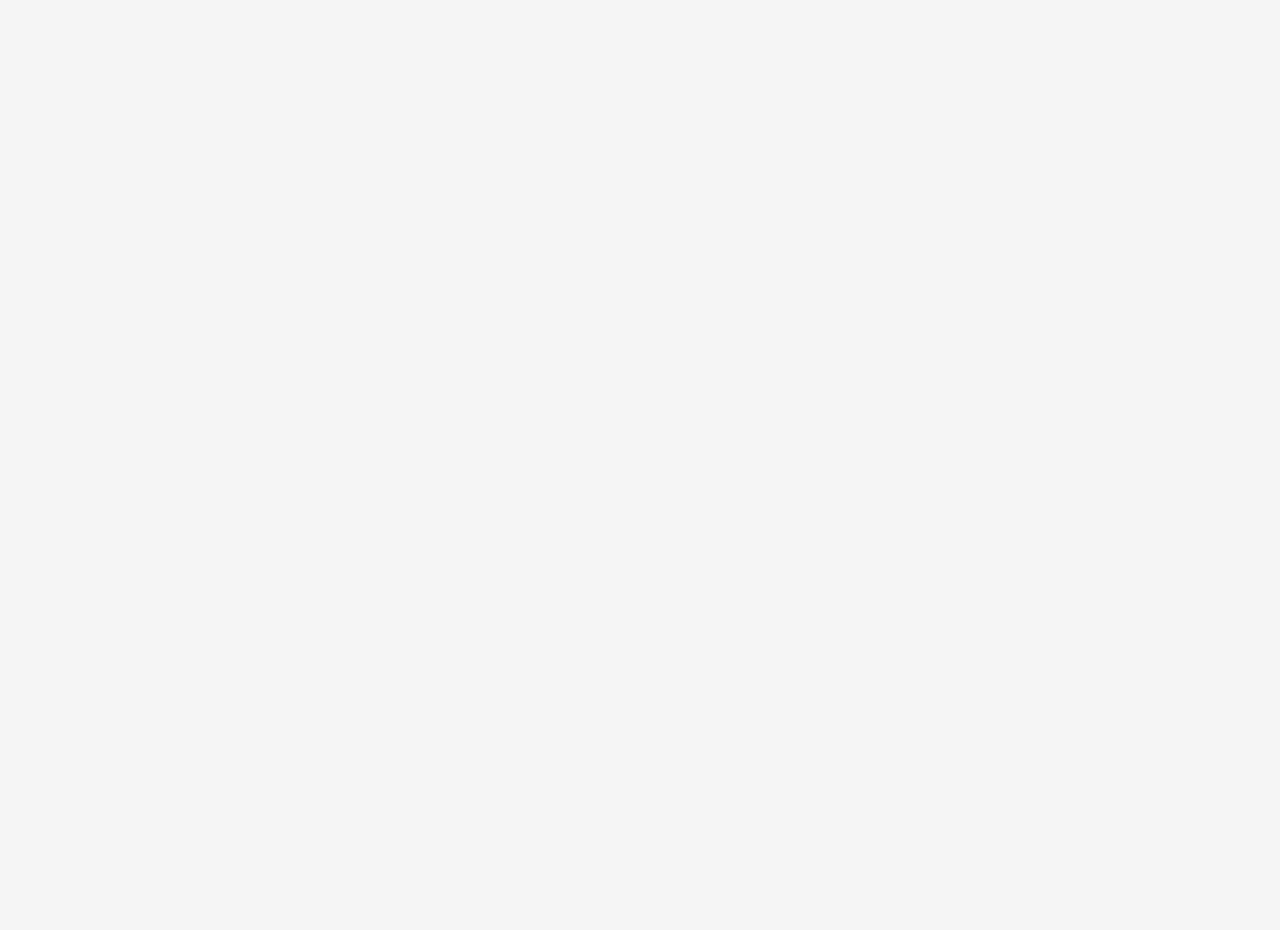
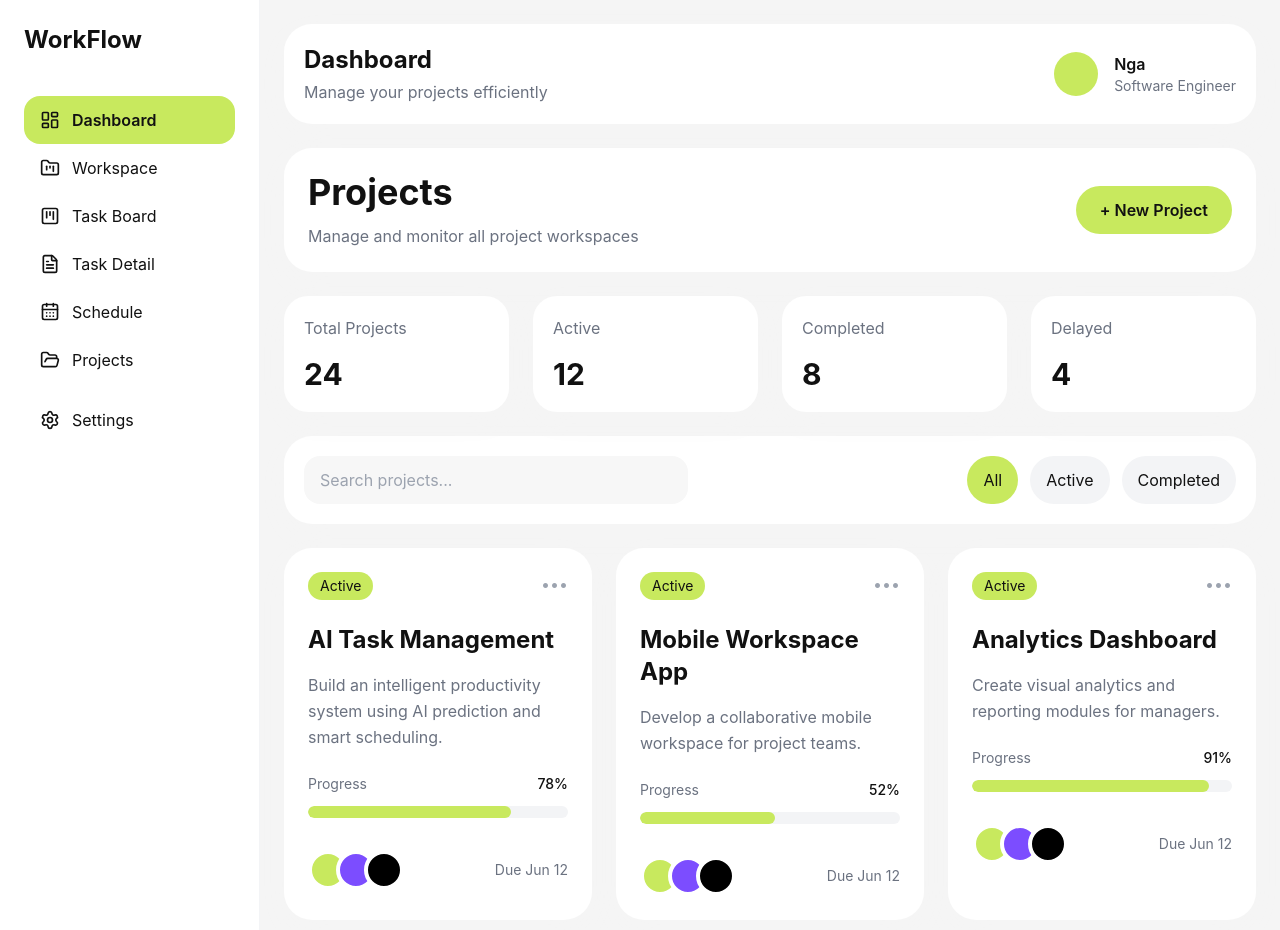
Before and after one commit to nga4704/task-management-ai, a React (Vite) app in the folder frontend/: page /projects in a window 1280 px wide. Before the commit this address had no page. Shown: the top 930 px of the page. Before the commit the page ends 800 px from the top, so only its background shows below. Built offline with nearby package versions, Linux system fonts and the light colour scheme.

Commit message:
feat: project core ui

```diff
--- a/frontend/src/components/layout/Sidebar.tsx
+++ b/frontend/src/components/layout/Sidebar.tsx
@@ -4,7 +4,8 @@ import {
   Settings,
   KanbanSquare,
   FileText,
-  CalendarDays
+  CalendarDays,
+  FolderOpen
 } from "lucide-react";
 import { Link } from "react-router-dom";
 
@@ -55,7 +56,12 @@ function Sidebar() {
             title="Schedule"
           />
         </Link>
-
+        <Link to="/projects">
+          <SidebarItem
+            icon={<FolderOpen size={20} />}
+            title="Projects"
+          />
+        </Link>
         <SidebarItem
           icon={<Settings size={20} />}
           title="Settings"
--- /dev/null
+++ b/frontend/src/components/projects/ProjectFilter.tsx
@@ -0,0 +1,68 @@
+function ProjectFilter() {
+  return (
+    <div
+      className="
+        bg-white
+        rounded-[28px]
+        p-5
+        shadow-soft
+        flex
+        flex-col
+        lg:flex-row
+        gap-4
+        justify-between
+      "
+    >
+      <input
+        type="text"
+        placeholder="Search projects..."
+        className="
+          bg-[#F7F7F7]
+          rounded-2xl
+          px-4
+          py-3
+          outline-none
+          w-full
+          lg:max-w-sm
+        "
+      />
+
+      <div className="flex gap-3">
+        <button
+          className="
+            bg-primary
+            px-4
+            py-2
+            rounded-full
+          "
+        >
+          All
+        </button>
+
+        <button
+          className="
+            bg-gray-100
+            px-4
+            py-2
+            rounded-full
+          "
+        >
+          Active
+        </button>
+
+        <button
+          className="
+            bg-gray-100
+            px-4
+            py-2
+            rounded-full
+          "
+        >
+          Completed
+        </button>
+      </div>
+    </div>
+  );
+}
+
+export default ProjectFilter;
--- /dev/null
+++ b/frontend/src/components/projects/ProjectGridCard.tsx
@@ -0,0 +1,92 @@
+import TeamAvatarGroup from "./TeamAvatarGroup";
+
+type ProjectGridCardProps = {
+  title: string;
+  description: string;
+  progress: number;
+};
+
+function ProjectGridCard({
+  title,
+  description,
+  progress,
+}: ProjectGridCardProps) {
+  return (
+    <div
+      className="
+        bg-white
+        rounded-[28px]
+        p-6
+        shadow-soft
+      "
+    >
+      <div className="flex justify-between items-start">
+        <span
+          className="
+            bg-primary
+            px-3
+            py-1
+            rounded-full
+            text-sm
+          "
+        >
+          Active
+        </span>
+
+        <button className="text-gray-400">
+          •••
+        </button>
+      </div>
+
+      <h2 className="text-2xl font-bold mt-6">
+        {title}
+      </h2>
+
+      <p className="text-gray-500 mt-4 leading-relaxed">
+        {description}
+      </p>
+
+      <div className="mt-6">
+        <div className="flex justify-between mb-3">
+          <span className="text-sm text-gray-500">
+            Progress
+          </span>
+
+          <span className="text-sm font-medium">
+            {progress}%
+          </span>
+        </div>
+
+        <div
+          className="
+            h-3
+            bg-gray-100
+            rounded-full
+            overflow-hidden
+          "
+        >
+          <div
+            className="
+              h-full
+              bg-primary
+              rounded-full
+            "
+            style={{
+              width: `${progress}%`,
+            }}
+          />
+        </div>
+      </div>
+
+      <div className="mt-8 flex justify-between items-center">
+        <TeamAvatarGroup />
+
+        <p className="text-sm text-gray-500">
+          Due Jun 12
+        </p>
+      </div>
+    </div>
+  );
+}
+
+export default ProjectGridCard;
--- /dev/null
+++ b/frontend/src/components/projects/ProjectStatsCard.tsx
@@ -0,0 +1,30 @@
+type ProjectStatsCardProps = {
+  title: string;
+  value: string;
+};
+
+function ProjectStatsCard({
+  title,
+  value,
+}: ProjectStatsCardProps) {
+  return (
+    <div
+      className="
+        bg-white
+        rounded-[24px]
+        p-5
+        shadow-soft
+      "
+    >
+      <p className="text-gray-500">
+        {title}
+      </p>
+
+      <h2 className="text-3xl font-bold mt-4">
+        {value}
+      </h2>
+    </div>
+  );
+}
+
+export default ProjectStatsCard;
--- /dev/null
+++ b/frontend/src/components/projects/ProjectsHeader.tsx
@@ -0,0 +1,42 @@
+function ProjectsHeader() {
+  return (
+    <div
+      className="
+        bg-white
+        rounded-[28px]
+        p-6
+        shadow-soft
+        flex
+        flex-col
+        lg:flex-row
+        lg:items-center
+        lg:justify-between
+        gap-6
+      "
+    >
+      <div>
+        <h1 className="text-4xl font-bold">
+          Projects
+        </h1>
+
+        <p className="text-gray-500 mt-3">
+          Manage and monitor all project workspaces
+        </p>
+      </div>
+
+      <button
+        className="
+          bg-primary
+          px-6
+          py-3
+          rounded-full
+          font-semibold
+        "
+      >
+        + New Project
+      </button>
+    </div>
+  );
+}
+
+export default ProjectsHeader;
--- /dev/null
+++ b/frontend/src/components/projects/TeamAvatarGroup.tsx
@@ -0,0 +1,40 @@
+function TeamAvatarGroup() {
+  return (
+    <div className="flex -space-x-3">
+      <div
+        className="
+          w-10
+          h-10
+          rounded-full
+          bg-primary
+          border-4
+          border-white
+        "
+      />
+
+      <div
+        className="
+          w-10
+          h-10
+          rounded-full
+          bg-secondary
+          border-4
+          border-white
+        "
+      />
+
+      <div
+        className="
+          w-10
+          h-10
+          rounded-full
+          bg-black
+          border-4
+          border-white
+        "
+      />
+    </div>
+  );
+}
+
+export default TeamAvatarGroup;
--- /dev/null
+++ b/frontend/src/pages/projects/ProjectsPage.tsx
@@ -0,0 +1,83 @@
+import MainLayout from "../../layouts/MainLayout";
+
+import ProjectsHeader from "../../components/projects/ProjectsHeader";
+import ProjectStatsCard from "../../components/projects/ProjectStatsCard";
+import ProjectFilter from "../../components/projects/ProjectFilter";
+import ProjectGridCard from "../../components/projects/ProjectGridCard";
+
+function ProjectsPage() {
+  return (
+    <MainLayout>
+      <div className="space-y-6">
+
+        <ProjectsHeader />
+
+        {/* Stats */}
+        <div className="grid grid-cols-2 lg:grid-cols-4 gap-6">
+          <ProjectStatsCard
+            title="Total Projects"
+            value="24"
+          />
+
+          <ProjectStatsCard
+            title="Active"
+            value="12"
+          />
+
+          <ProjectStatsCard
+            title="Completed"
+            value="8"
+          />
+
+          <ProjectStatsCard
+            title="Delayed"
+            value="4"
+          />
+        </div>
+
+        <ProjectFilter />
+
+        {/* Projects Grid */}
+        <div
+          className="
+            grid
+            grid-cols-1
+            md:grid-cols-2
+            xl:grid-cols-3
+            gap-6
+          "
+        >
+          <ProjectGridCard
+            title="AI Task Management"
+            description="
+            Build an intelligent productivity system
+            using AI prediction and smart scheduling.
+            "
+            progress={78}
+          />
+
+          <ProjectGridCard
+            title="Mobile Workspace App"
+            description="
+            Develop a collaborative mobile workspace
+            for project teams.
+            "
+            progress={52}
+          />
+
+          <ProjectGridCard
+            title="Analytics Dashboard"
+            description="
+            Create visual analytics and reporting
+            modules for managers.
+            "
+            progress={91}
+          />
+        </div>
+
+      </div>
+    </MainLayout>
+  );
+}
+
+export default ProjectsPage;
--- a/frontend/src/routes/AppRoutes.tsx
+++ b/frontend/src/routes/AppRoutes.tsx
@@ -7,6 +7,7 @@ import WorkspacePage from "../pages/workspace/WorkspacePage";
 import TaskBoardPage from "../pages/task-board/TaskBoardPage";
 import TaskDetailPage from "../pages/task-detail/TaskDetailPage";
 import SchedulePage from "../pages/schedule/SchedulePage";
+import ProjectsPage from "../pages/projects/ProjectsPage";
 
 function AppRoutes() {
   return (
@@ -27,6 +28,8 @@ function AppRoutes() {
 
       <Route path="/schedule" element={<SchedulePage />} />
 
+      <Route path="/projects" element={<ProjectsPage />} />
+
     </Routes>
 
   );
```
